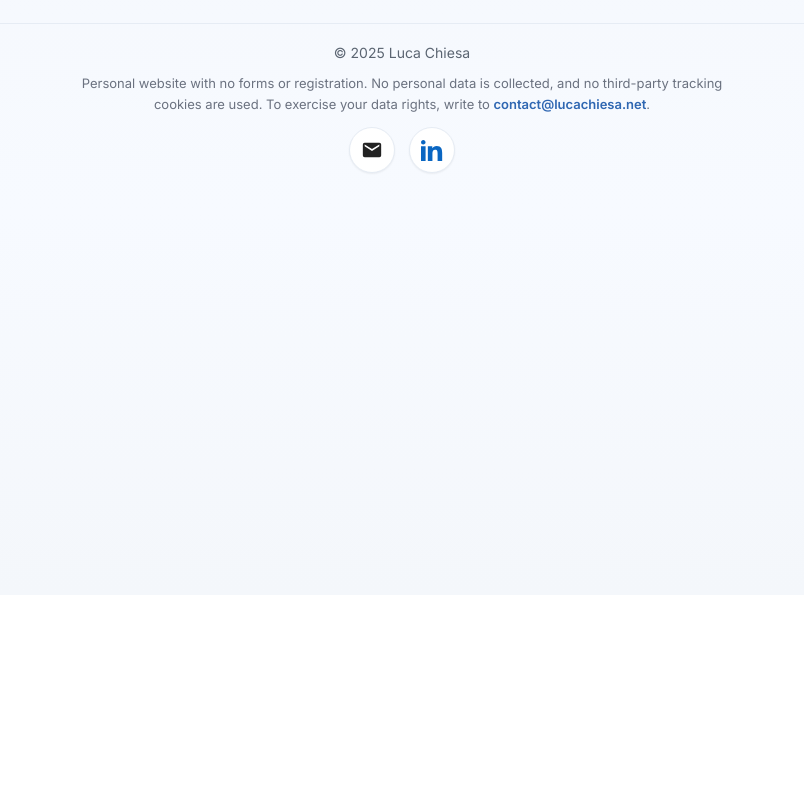
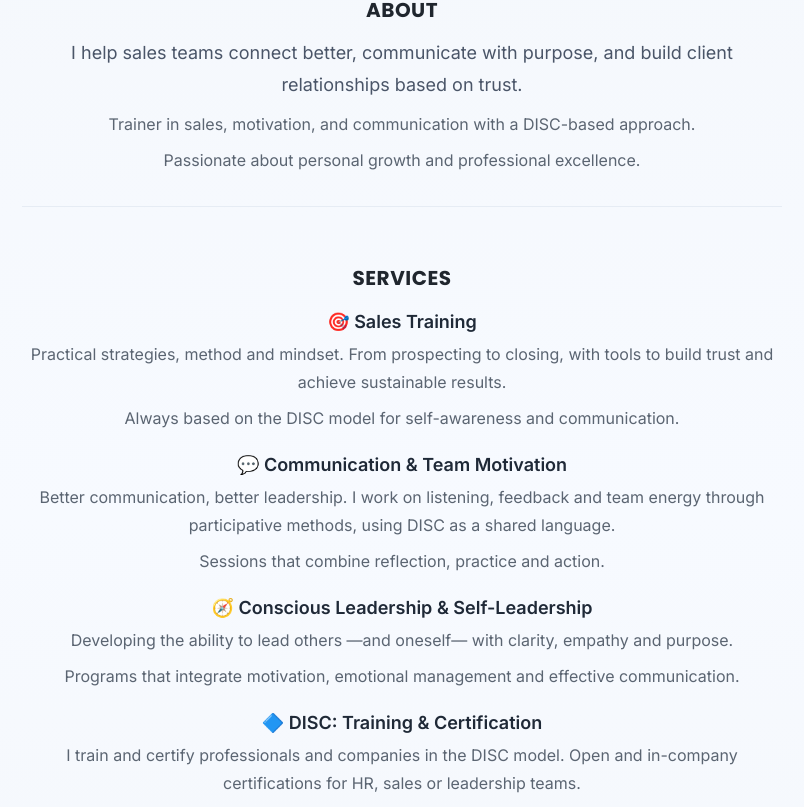
Before and after one commit to LucaCH80/luca-website, a Next.js app: page /en in a window 1280 px wide. Shown: the part 373-1180 px from the top of the page, without its empty margins (238-1042 px from the left). Before the commit the page ends 976 px from the top, so only its background shows below. Built offline with nearby package versions, Linux system fonts and the light colour scheme.

Commit message:
Update index.js

```diff
--- a/pages/en/index.js
+++ b/pages/en/index.js
@@ -1,7 +1,6 @@
 import Head from "next/head";
 
 export default function HomeEN() {
-  // Tokens
   const bgSoft = "linear-gradient(180deg, #F4F7FB 0%, #F7FAFF 60%, #F4F7FB 100%)";
   const ink = "#111";
   const mute = "#4A5568";
@@ -18,30 +17,65 @@ export default function HomeEN() {
     fontSize: "0.9rem",
     fontWeight: 600,
     textDecoration: "none",
-    transition: "background-color .18s ease, box-shadow .18s ease, border-color .18s ease, color .18s ease",
+    transition:
+      "background-color .18s ease, box-shadow .18s ease, border-color .18s ease, color .18s ease",
     border: "1px solid transparent",
     outline: "none",
+    cursor: "pointer",
   };
 
   const container = {
-    maxWidth: 760,
+    maxWidth: 880,
     margin: "0 auto",
     textAlign: "center",
     padding: "0 20px",
   };
 
+  const h2 = {
+    fontFamily: "Poppins, Inter, sans-serif",
+    fontWeight: 700,
+    letterSpacing: "0.5px",
+    fontSize: "clamp(18px, 1.8vw, 20px)",
+    textTransform: "uppercase",
+    color: "#20262E",
+    margin: "56px 0 12px",
+  };
+
+  const lead = {
+    color: mute,
+    fontSize: "clamp(15px, 2vw, 18px)",
+    lineHeight: 1.8,
+    margin: "0 auto 8px",
+    maxWidth: 760,
+  };
+
+  const sub = {
+    color: "#5B6572",
+    fontSize: "clamp(14px, 1.8vw, 16px)",
+    lineHeight: 1.75,
+    margin: "0 auto 8px",
+    maxWidth: 760,
+  };
+
+  const divider = {
+    borderTop: `1px solid ${line}`,
+    margin: "32px auto",
+    maxWidth: 760,
+  };
+
   return (
     <>
       <Head>
-        {/* Fonts */}
-        <link rel="preconnect" href="https://fonts.googleapis.com"/>
-        <link rel="preconnect" href="https://fonts.gstatic.com" crossOrigin=""/>
-        <link href="https://fonts.googleapis.com/css2?family=Inter:wght@400;500;600&family=Poppins:wght@600;700&display=swap" rel="stylesheet"/>
+        <link rel="preconnect" href="https://fonts.googleapis.com" />
+        <link rel="preconnect" href="https://fonts.gstatic.com" crossOrigin="" />
+        <link
+          href="https://fonts.googleapis.com/css2?family=Inter:wght@400;500;600&family=Poppins:wght@600;700&display=swap"
+          rel="stylesheet"
+        />
         <title>Luca Chiesa | Purpose-driven Sales & Conscious Leadership</title>
-        <meta name="viewport" content="width=device-width, initial-scale=1"/>
+        <meta name="viewport" content="width=device-width, initial-scale=1" />
       </Head>
 
-      {/* Skip link */}
       <a
         href="#main"
         style={{
@@ -68,7 +102,8 @@ export default function HomeEN() {
 
       <div
         style={{
-          fontFamily: "Inter, system-ui, -apple-system, Segoe UI, Roboto, Arial, sans-serif",
+          fontFamily:
+            "Inter, system-ui, -apple-system, Segoe UI, Roboto, Arial, sans-serif",
           minHeight: "100vh",
           background: bgSoft,
           color: ink,
@@ -76,7 +111,6 @@ export default function HomeEN() {
           position: "relative",
         }}
       >
-        {/* Header / language switcher */}
         <nav
           role="navigation"
           aria-label="Language selector"
@@ -90,15 +124,12 @@ export default function HomeEN() {
             fontFamily: "Inter, sans-serif",
           }}
         >
-          {/* EN active */}
           <span
             aria-current="page"
             style={{ ...pillBase, background: ink, color: "#fff" }}
           >
             EN
           </span>
-
-          {/* ES inactive */}
           <a
             href="/"
             aria-label="Switch to Spanish"
@@ -117,19 +148,12 @@ export default function HomeEN() {
               e.currentTarget.style.background = "#fff";
               e.currentTarget.style.borderColor = "#e5e7eb";
             }}
-            onFocus={(e) => {
-              e.currentTarget.style.boxShadow = "0 0 0 3px rgba(47,103,178,0.35)";
-            }}
-            onBlur={(e) => {
-              e.currentTarget.style.boxShadow = "0 1px 1px rgba(0,0,0,.03)";
-            }}
           >
             ES
           </a>
         </nav>
 
         <main id="main" style={container}>
-          {/* Hero */}
           <h1
             style={{
               fontFamily: "Poppins, Inter, sans-serif",
@@ -142,7 +166,6 @@ export default function HomeEN() {
           >
             Luca Chiesa
           </h1>
-
           <p
             style={{
               fontSize: "clamp(15px, 2.05vw, 18px)",
@@ -153,8 +176,6 @@ export default function HomeEN() {
           >
             Sales • Leadership • DISC
           </p>
-
-          {/* CTA */}
           <a
             href="mailto:contact@lucachiesa.net?subject=Inquiry%20from%20website"
             style={{
@@ -167,128 +188,84 @@ export default function HomeEN() {
               fontWeight: 600,
               fontSize: 16,
               boxShadow: "0 10px 24px rgba(47,103,178,0.22)",
-              transition: "background-color .18s ease, box-shadow .18s ease",
-              outline: "none",
-            }}
-            onMouseOver={(e) => {
-              e.currentTarget.style.backgroundColor = "#3E78C4";
-              e.currentTarget.style.boxShadow = "0 14px 32px rgba(47,103,178,0.28)";
-            }}
-            onMouseOut={(e) => {
-              e.currentTarget.style.backgroundColor = accent;
-              e.currentTarget.style.boxShadow = "0 10px 24px rgba(47,103,178,0.22)";
-            }}
-            onFocus={(e) => {
-              e.currentTarget.style.boxShadow =
-                "0 0 0 3px rgba(47,103,178,0.35), 0 10px 24px rgba(47,103,178,0.22)";
-            }}
-            onBlur={(e) => {
-              e.currentTarget.style.boxShadow = "0 10px 24px rgba(47,103,178,0.22)";
             }}
           >
-            Contact Luca
+            Let’s talk
           </a>
+
+          <h2 style={h2}>About</h2>
+          <p style={lead}>
+            I help sales teams connect better, communicate with purpose, and build client relationships based on trust.
+          </p>
+          <p style={sub}>
+            Trainer in sales, motivation, and communication with a DISC-based approach.
+          </p>
+          <p style={{ ...sub, marginBottom: 0 }}>
+            Passionate about personal growth and professional excellence.
+          </p>
+
+          <div style={divider} />
+
+          <h2 style={h2}>Services</h2>
+
+          <h3 style={{ margin: "18px 0 8px", fontWeight: 700, fontSize: 18, color: "#1F2937" }}>
+            🎯 Sales Training
+          </h3>
+          <p style={sub}>
+            Practical strategies, method and mindset. From prospecting to closing, with tools to build trust and achieve sustainable results.
+          </p>
+          <p style={sub}>
+            Always based on the DISC model for self-awareness and communication.
+          </p>
+
+          <h3 style={{ margin: "22px 0 8px", fontWeight: 700, fontSize: 18, color: "#1F2937" }}>
+            💬 Communication & Team Motivation
+          </h3>
+          <p style={sub}>
+            Better communication, better leadership. I work on listening, feedback and team energy through participative methods, using DISC as a shared language.
+          </p>
+          <p style={sub}>
+            Sessions that combine reflection, practice and action.
+          </p>
+
+          <h3 style={{ margin: "22px 0 8px", fontWeight: 700, fontSize: 18, color: "#1F2937" }}>
+            🧭 Conscious Leadership & Self-Leadership
+          </h3>
+          <p style={sub}>
+            Developing the ability to lead others —and oneself— with clarity, empathy and purpose.
+          </p>
+          <p style={sub}>
+            Programs that integrate motivation, emotional management and effective communication.
+          </p>
+
+          <h3 style={{ margin: "22px 0 8px", fontWeight: 700, fontSize: 18, color: "#1F2937" }}>
+            🔷 DISC: Training & Certification
+          </h3>
+          <p style={sub}>
+            I train and certify professionals and companies in the DISC model. Open and in-company certifications for HR, sales or leadership teams.
+          </p>
+          <p style={sub}>
+            I also provide DISC assessments for team development and evaluation.
+          </p>
         </main>
 
-        {/* Footer with minimal legal notice */}
-        <footer
-          style={{
-            marginTop: 84,
-            borderTop: `1px solid ${line}`,
-            paddingTop: 20,
-          }}
-        >
+        <footer style={{ marginTop: 84, borderTop: `1px solid ${line}`, paddingTop: 20 }}>
           <div style={container}>
             <p style={{ margin: "0 0 12px", color: "#5B6572", fontSize: 14 }}>
               © {new Date().getFullYear()} Luca Chiesa
             </p>
-
-            <p
-              style={{
-                margin: "0 auto 12px",
-                color: "#6B7280",
-                fontSize: 13,
-                lineHeight: 1.6,
-                maxWidth: 680,
-              }}
-            >
-              Personal website with no forms or registration. No personal data is
-              collected, and no third-party tracking cookies are used. To exercise
-              your data rights, write to{" "}
-              <a
-                href="mailto:contact@lucachiesa.net"
-                style={{ color: accent, textDecoration: "none", fontWeight: 600 }}
-              >
+            <p style={{ margin: "0 auto 12px", color: "#6B7280", fontSize: 13, lineHeight: 1.6, maxWidth: 760 }}>
+              Personal website with no forms or registration. No personal data is collected and no third-party tracking cookies are used.
+              Write to{" "}
+              <a href="mailto:contact@lucachiesa.net" style={{ color: accent, textDecoration: "none", fontWeight: 600 }}>
                 contact@lucachiesa.net
-              </a>.
+              </a>{" "}
+              for any inquiries.
             </p>
 
             <div style={{ display: "flex", gap: 14, justifyContent: "center", marginTop: 10 }}>
-              {/* Email */}
-              <a
-                href="mailto:contact@lucachiesa.net?subject=Inquiry%20from%20website"
-                aria-label="Send email to contact@lucachiesa.net"
-                style={{
-                  display: "inline-flex",
-                  alignItems: "center",
-                  justifyContent: "center",
-                  width: 44,
-                  height: 44,
-                  borderRadius: "50%",
-                  background: "#fff",
-                  color: "#222",
-                  border: `1px solid ${line}`,
-                  boxShadow: "0 1px 2px rgba(0,0,0,.06)",
-                  textDecoration: "none",
-                  transition: "background-color .18s ease, box-shadow .18s ease, color .18s ease",
-                }}
-                onMouseOver={(e) => {
-                  e.currentTarget.style.boxShadow = "0 8px 18px rgba(0,0,0,.12)";
-                }}
-                onMouseOut={(e) => {
-                  e.currentTarget.style.boxShadow = "0 1px 2px rgba(0,0,0,.06)";
-                }}
-              >
-                <svg width="22" height="22" viewBox="0 0 24 24" fill="currentColor" aria-hidden="true">
-                  <path d="M20 4H4a2 2 0 0 0-2 2v12a2 2 0 0 0 2 2h16a2 2 0 0 0 2-2V6a2 2 0 0 0-2-2zm0 4-8 5L4 8V6l8 5 8-5v2z"/>
-                </svg>
-              </a>
-
-              {/* LinkedIn */}
-              <a
-                href="https://www.linkedin.com/in/chiesaluca/"
-                target="_blank"
-                rel="noopener noreferrer"
-                aria-label="Luca Chiesa on LinkedIn"
-                style={{
-                  display: "inline-flex",
-                  alignItems: "center",
-                  justifyContent: "center",
-                  width: 44,
-                  height: 44,
-                  borderRadius: "50%",
-                  background: "#fff",
-                  color: "#0A66C2",
-                  border: `1px solid ${line}`,
-                  boxShadow: "0 1px 2px rgba(0,0,0,.06)",
-                  textDecoration: "none",
-                  transition: "background-color .18s ease, box-shadow .18s ease, color .18s ease",
-                }}
-                onMouseOver={(e) => {
-                  e.currentTarget.style.color = "#fff";
-                  e.currentTarget.style.background = "#0A66C2";
-                  e.currentTarget.style.boxShadow = "0 8px 18px rgba(0,0,0,.12)";
-                }}
-                onMouseOut={(e) => {
-                  e.currentTarget.style.color = "#0A66C2";
-                  e.currentTarget.style.background = "#fff";
-                  e.currentTarget.style.boxShadow = "0 1px 2px rgba(0,0,0,.06)";
-                }}
-              >
-                <svg width="22" height="22" viewBox="0 0 24 24" fill="currentColor" aria-hidden="true">
-                  <path d="M4.98 3.5c0 1.38-1.12 2.5-2.48 2.5A2.5 2.5 0 0 1 0 3.5C0 2.12 1.12 1 2.5 1S4.98 2.12 4.98 3.5zM0 8h5v16H0V8zm7.5 0h4.8v2.2h.07C13.04 8.99 14.67 7.73 17.1 7.73c5.06 0 6 3.33 6 7.66V24h-5v-7.9c0-1.88-.03-4.3-2.62-4.3-2.62 0-3.02 2.05-3.02 4.17V24h-5V8z"/>
-                </svg>
-              </a>
+              <a href="mailto:contact@lucachiesa.net" style={{ color: accent, textDecoration: "none" }}>Email</a>
+              <a href="https://www.linkedin.com/in/chiesaluca/" target="_blank" rel="noopener noreferrer" style={{ color: accent, textDecoration: "none" }}>LinkedIn</a>
             </div>
           </div>
         </footer>
```
